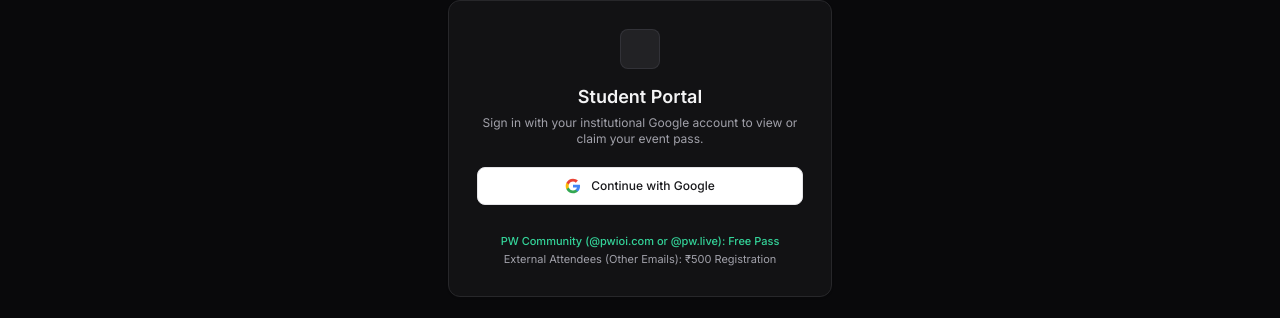
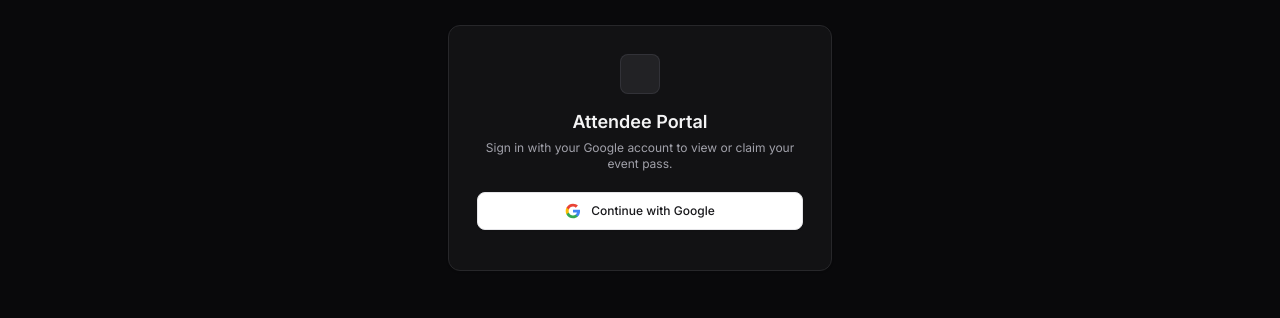
Before and after one commit to mridulsikarwar/FESTIVE-IOI, a plain HTML site: page frontend/index.html in a window 1280 px wide. Shown: the part 241-559 px from the top of the page. Drawn offline with nearby package versions, Linux system fonts and the light colour scheme; no server answers; some icons are missing.

Commit message:
style: remove public pricing/domain labels from sign-in card

```diff
--- a/frontend/index.html
+++ b/frontend/index.html
@@ -83,9 +83,9 @@
       <div class="w-10 h-10 mx-auto mb-3.5 rounded-lg bg-zinc-100 dark:bg-zinc-800/80 border border-zinc-200 dark:border-zinc-700/60 flex items-center justify-center text-zinc-700 dark:text-zinc-300 text-lg">
         <i class="ph-bold ph-user"></i>
       </div>
-      <h2 class="text-lg font-semibold text-zinc-900 dark:text-zinc-100 mb-1">Student Portal</h2>
+      <h2 class="text-lg font-semibold text-zinc-900 dark:text-zinc-100 mb-1">Attendee Portal</h2>
       <p class="text-zinc-500 dark:text-zinc-400 text-xs mb-5">
-        Sign in with your institutional Google account to view or claim your event pass.
+        Sign in with your Google account to view or claim your event pass.
       </p>
 
       <!-- Google Auth Button (Primary: One Click Sign-In) -->
@@ -108,11 +108,6 @@
 
         <!-- Inline Auth Error Display -->
         <div id="googleAuthError" class="hidden p-2.5 rounded-lg bg-rose-50 dark:bg-rose-950/50 border border-rose-200 dark:border-rose-800/60 text-xs text-rose-700 dark:text-rose-300 text-left"></div>
-
-        <p class="text-[11px] text-zinc-500 dark:text-zinc-400 pt-1 space-y-0.5">
-          <span class="block font-medium text-emerald-600 dark:text-emerald-400">PW Community (@pwioi.com or @pw.live): Free Pass</span>
-          <span class="block text-zinc-500 dark:text-zinc-400">External Attendees (Other Emails): ₹500 Registration</span>
-        </p>
       </div>
 
     </div>
```
